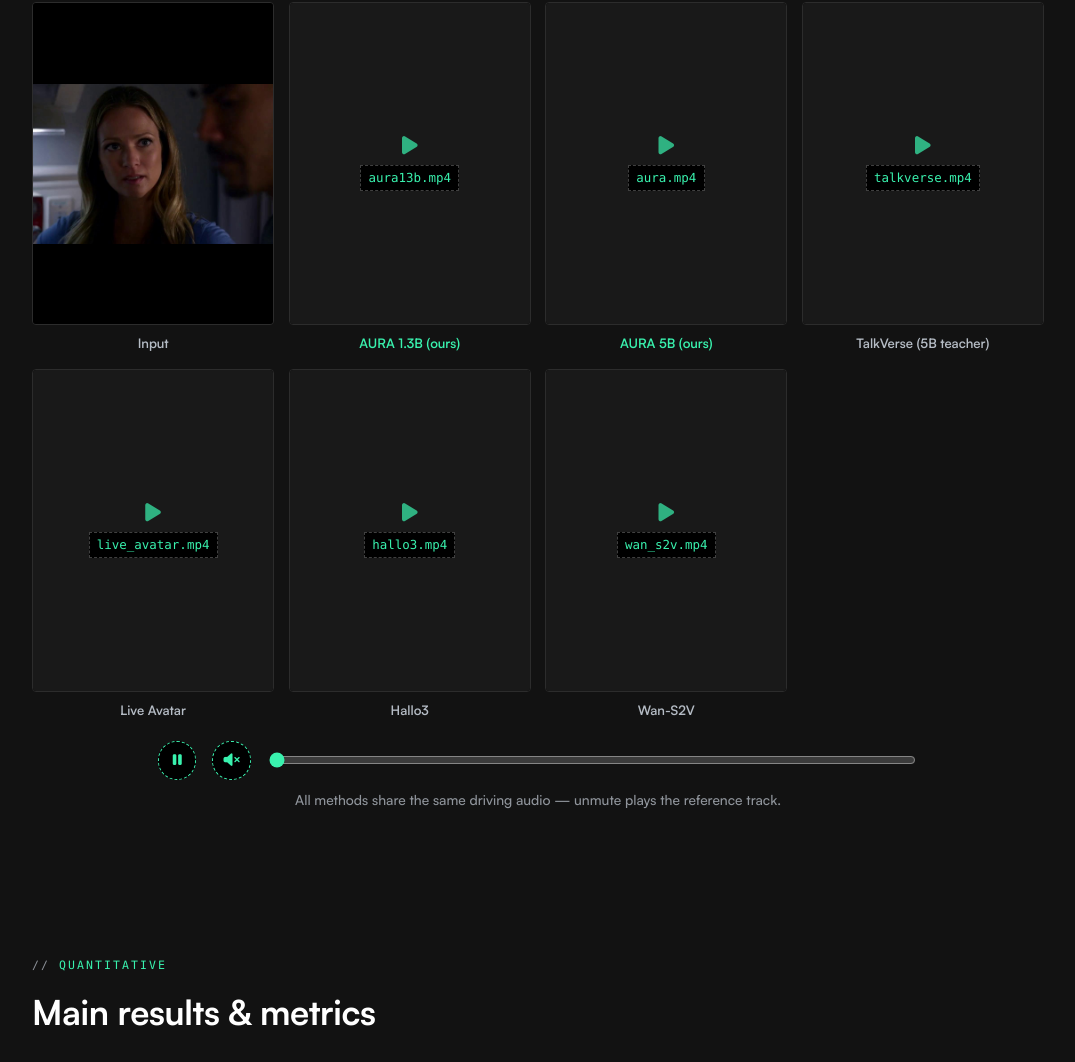
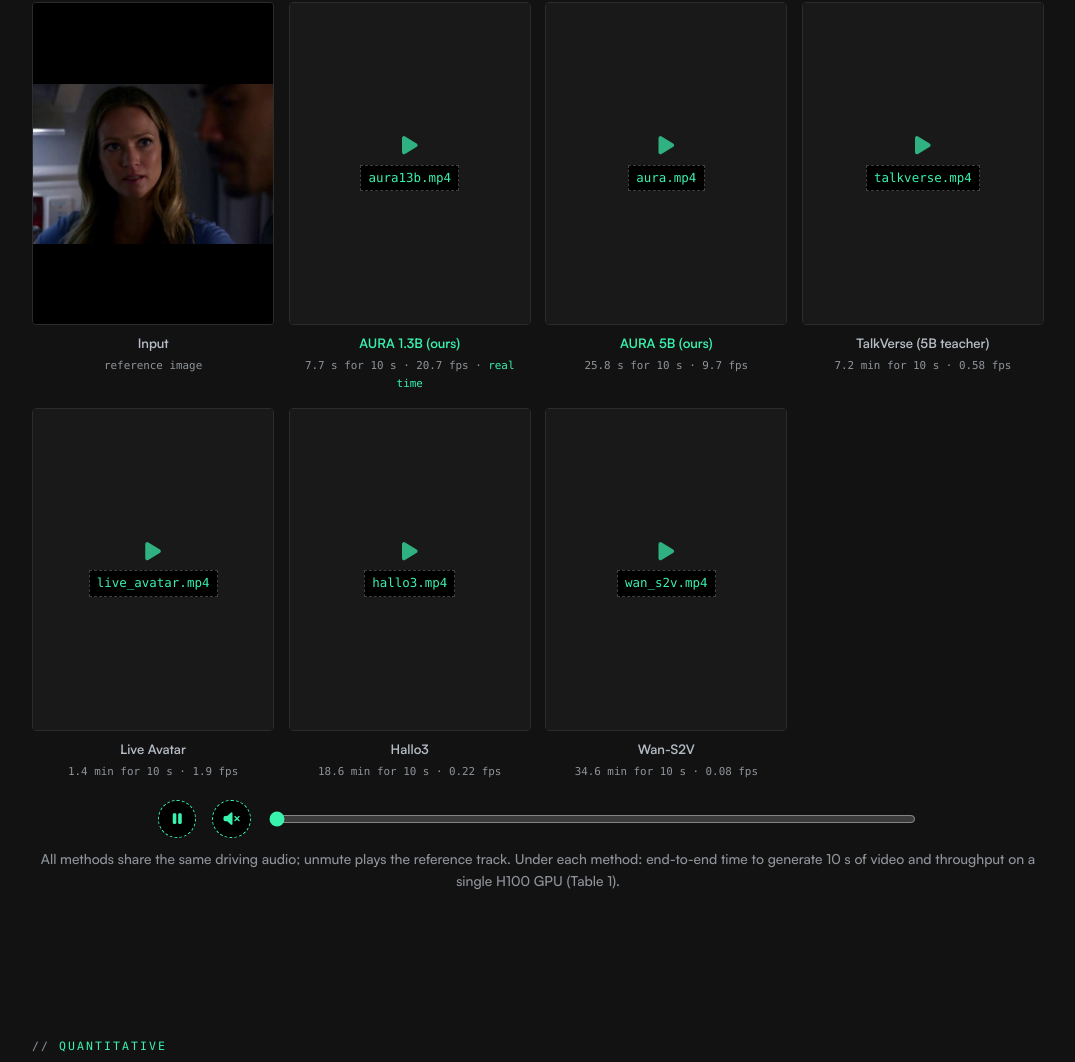
Before and after one commit to NathanielCohen3/aura_website, a plain HTML site: page index.html in a window 1280 px wide. Shown: the part 6380-7442 px from the top of the page, without its empty margins (102-1177 px from the left). Drawn offline with Linux system fonts and the light colour scheme; some icons are missing.

Commit message:
Comparator: runtime (time for 10 s of video, fps) under each method
Requested by Amelie. Numbers from Table 1 (single H100).

Co-Authored-By: Claude Opus 5.5 <noreply@anthropic.com>

```diff
--- a/index.html
+++ b/index.html
@@ -678,6 +678,20 @@
       color: var(--accent);
     }
 
+    /* Runtime line under each comparator label (Table 1 numbers). */
+    .cell .crt {
+      font-family: var(--mono);
+      font-size: .68rem;
+      text-align: center;
+      color: var(--muted);
+      margin-top: .15rem;
+      font-variant-numeric: tabular-nums;
+    }
+
+    .cell .crt .rt {
+      color: var(--accent);
+    }
+
     .cmp-controls {
       display: flex;
       align-items: center;
@@ -1343,8 +1357,9 @@
         <button id="cmp-mute" aria-label="mute/unmute"><i class="fas fa-volume-mute"></i></button>
         <input id="cmp-seek" type="range" min="0" max="100" value="0" step="0.1">
       </div>
-      <p class="caption" style="margin-top:.6rem;">All methods share the same driving audio &mdash; unmute plays the
-        reference track.</p>
+      <p class="caption" style="margin-top:.6rem;">All methods share the same driving audio; unmute plays the
+        reference track. Under each method: end-to-end time to generate 10 s of video and throughput on a single H100
+        GPU (Table 1).</p>
     </div>
   </section>
 
@@ -2236,6 +2251,21 @@
       ]
     };
 
+    // End-to-end runtime on one H100 (Table 1): fps = total throughput, t10 = seconds to generate 10 s of video
+    // (= frames in 10 s at the model's playback rate / fps; 16 Hz for AURA 1.3B, Live Avatar, Wan-S2V, else 25 Hz).
+    const RUNTIME = {
+      "AURA 1.3B (ours)": { fps: 20.7, t10: 7.7 }, "AURA 5B (ours)": { fps: 9.7, t10: 25.8 },
+      "TalkVerse (5B teacher)": { fps: 0.58, t10: 429 }, "Live Avatar": { fps: 1.9, t10: 84 },
+      "Hallo3": { fps: 0.22, t10: 1116 }, "Wan-S2V": { fps: 0.08, t10: 2077 },
+    };
+    function runtimeLine(label) {
+      const r = RUNTIME[label];
+      if (!r) return '<div class="crt">reference image</div>';
+      const t = r.t10 < 60 ? r.t10 + ' s' : (r.t10 / 60).toFixed(1) + ' min';
+      return '<div class="crt">' + t + ' for 10 s &middot; ' + r.fps + ' fps' +
+        (r.t10 <= 10 ? ' &middot; <span class="rt">real time</span>' : '') + '</div>';
+    }
+
     const setsEl = document.getElementById('cmp-sets'), sampEl = document.getElementById('cmp-samples'),
       gridEl = document.getElementById('cmp-grid'), playBtn = document.getElementById('cmp-play'),
       muteBtn = document.getElementById('cmp-mute'), seek = document.getElementById('cmp-seek');
@@ -2263,7 +2293,7 @@
           cell.innerHTML =
             '<div class="media portrait"><img src="' + m.src + '" alt="' + m.label + ' reference image">' +
             '<div class="media-ph"><i class="fas fa-image"></i><code>' + m.src.split('/').pop() + '</code></div></div>' +
-            '<div class="clabel">' + m.label + '</div>';
+            '<div class="clabel">' + m.label + '</div>' + runtimeLine(m.label);
           gridEl.appendChild(cell);
           return;
         }
@@ -2272,7 +2302,7 @@
           '<div class="media portrait"><video muted loop playsinline preload="metadata" poster="' + poster + '">' +
           '<source src="' + m.src + '" type="video/mp4"></video>' +
           '<div class="media-ph"><i class="fas fa-play"></i><code>' + m.src.split('/').pop() + '</code></div></div>' +
-          '<div class="clabel' + (m.ours ? ' ours' : '') + '">' + m.label + '</div>';
+          '<div class="clabel' + (m.ours ? ' ours' : '') + '">' + m.label + '</div>' + runtimeLine(m.label);
         gridEl.appendChild(cell);
         const vid = cell.querySelector('video');
         vids.push(vid);
```
